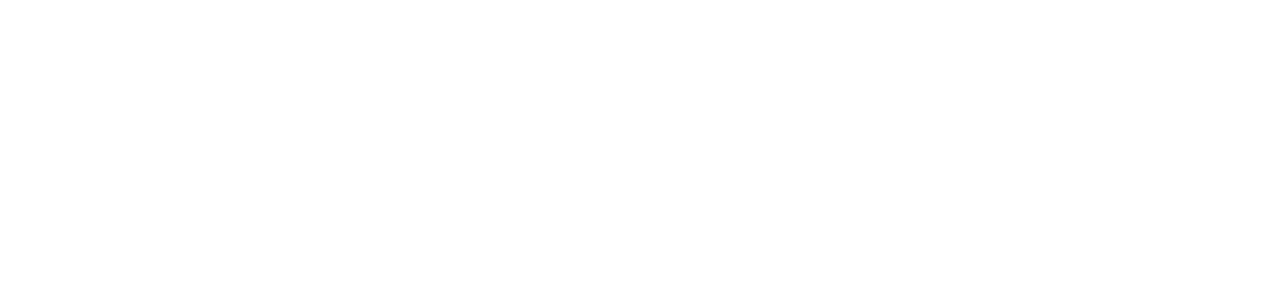
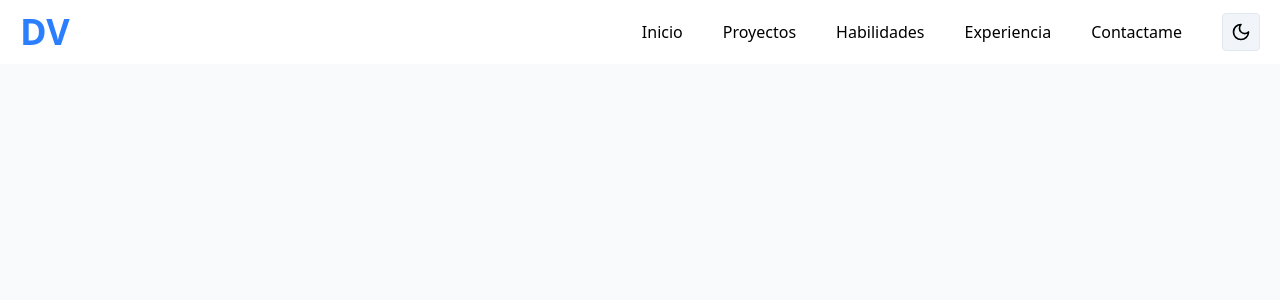
Before and after one commit to davidvchang/Portafolio-Web, a React (Vite) app: page / in a window 1280 px wide. Shown: the top 300 px of the page. Built offline with nearby package versions, Linux system fonts and the light colour scheme.

Commit message:
Add: NavBar section - PC

```diff
--- a/package.json
+++ b/package.json
@@ -11,6 +11,7 @@
   },
   "dependencies": {
     "@tailwindcss/vite": "^4.0.3",
+    "lucide-react": "^0.474.0",
     "react": "^19.0.0",
     "react-dom": "^19.0.0",
     "tailwindcss": "^4.0.3"
--- a/src/App.tsx
+++ b/src/App.tsx
@@ -1,8 +1,10 @@
+import NavBar from "./components/NavBar"
 
 function App() {
 
   return (
-    <main>
+    <main className="bg-slate-50 w-[100vw] min-h-screen">
+      <NavBar/>
     </main>
   )
 }
--- /dev/null
+++ b/src/components/Nav.tsx
@@ -0,0 +1,14 @@
+import React from 'react'
+
+interface PropsNav{
+    text: string,
+    link?: string
+}
+
+const Nav:React.FC<PropsNav> = ({ text, link }) => {
+  return (
+    <a href={link} className='hover:text-blue-500 hover:transition duration-300 hover:cursor-pointer'>{text}</a>
+  )
+}
+
+export default Nav
--- /dev/null
+++ b/src/components/NavBar.tsx
@@ -0,0 +1,23 @@
+import React from 'react'
+import Nav from './Nav'
+import { Moon } from 'lucide-react';
+
+const NavBar:React.FC = () => {
+  return (
+    <div className='w-full h-16 bg-white flex items-center justify-between px-5'>
+        <span className='text-4xl font-semibold text-blue-500'>DV</span>
+
+        <div className='w-fit flex gap-10 items-center'>
+            <Nav text='Inicio'/>
+            <Nav text='Proyectos'/>
+            <Nav text='Habilidades'/>
+            <Nav text='Experiencia'/>
+            <Nav text='Contactame'/>
+
+            <button className='p-2 bg-slate-100 rounded cursor-pointer border border-slate-200 hover:bg-slate-200 hover:transition duration-300'><Moon className='w-5 h-5'/></button>
+        </div>
+    </div>
+  )
+}
+
+export default NavBar
```
Also changed, not shown: 1 other file (tests, documents, lock files or other folders).
